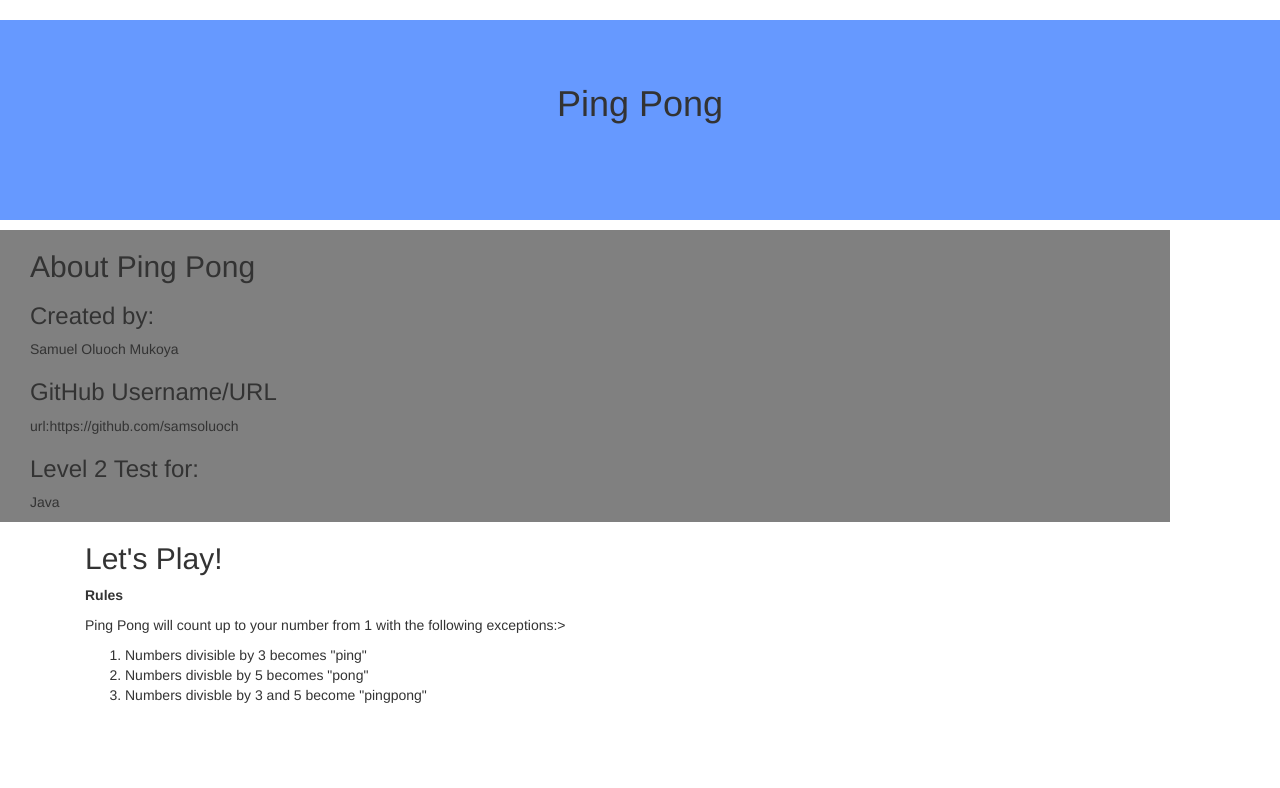
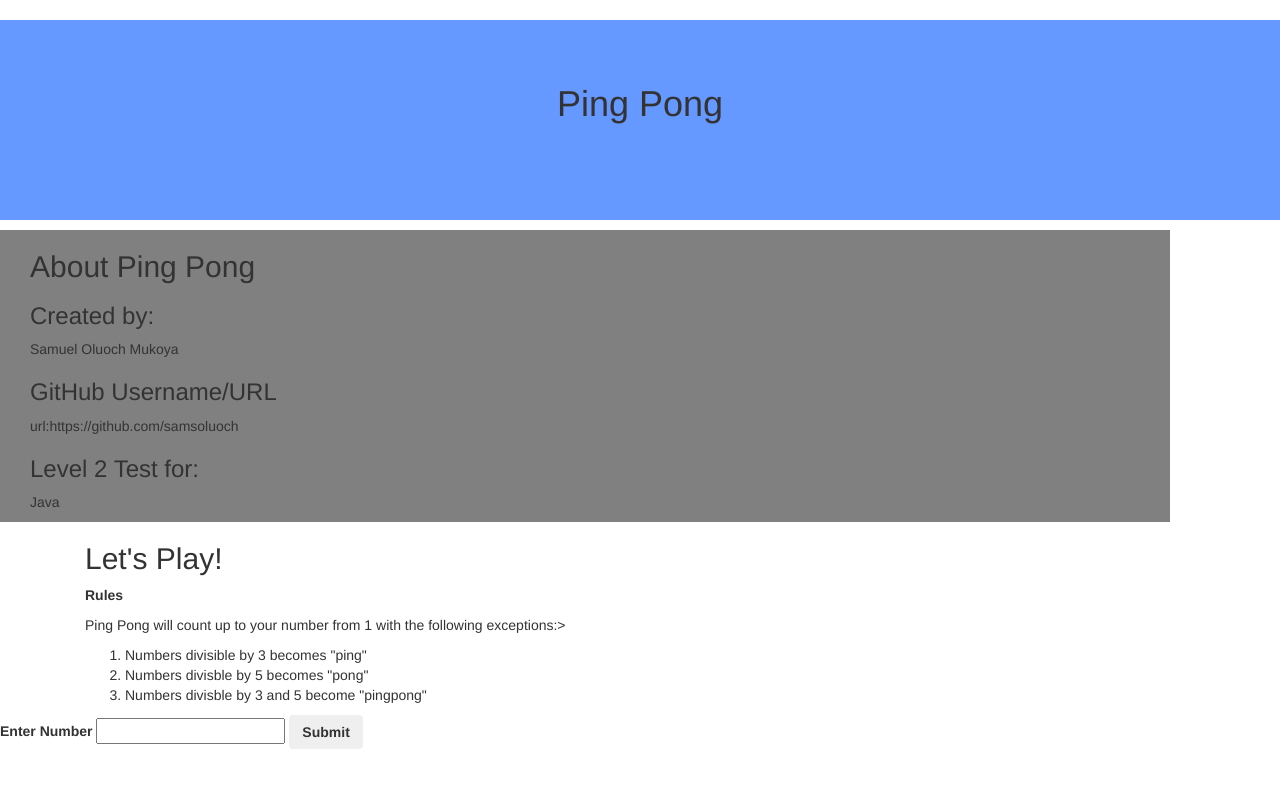
Before and after one commit to samoluoch/Ping-Pong, a plain HTML site: page index.html in a window 1280 px wide. Drawn offline with nearby package versions, Linux system fonts and the light colour scheme; a script that the page names is missing.

Commit message:
created form to capture the number as well as submission button

```diff
--- a/index.html
+++ b/index.html
@@ -39,6 +39,15 @@
     </div>
   </div>
   <div class="forms">
+    <form id="form">
+      <div class="form-group">
+        <label for="number"><strong>Enter Number</strong></label>
+        <input id="number" type="text">
+        <button type="submit" class="btn"><strong>Submit<strong></button>
+      </div>
+    </div>
+
+
 
 
 
```
